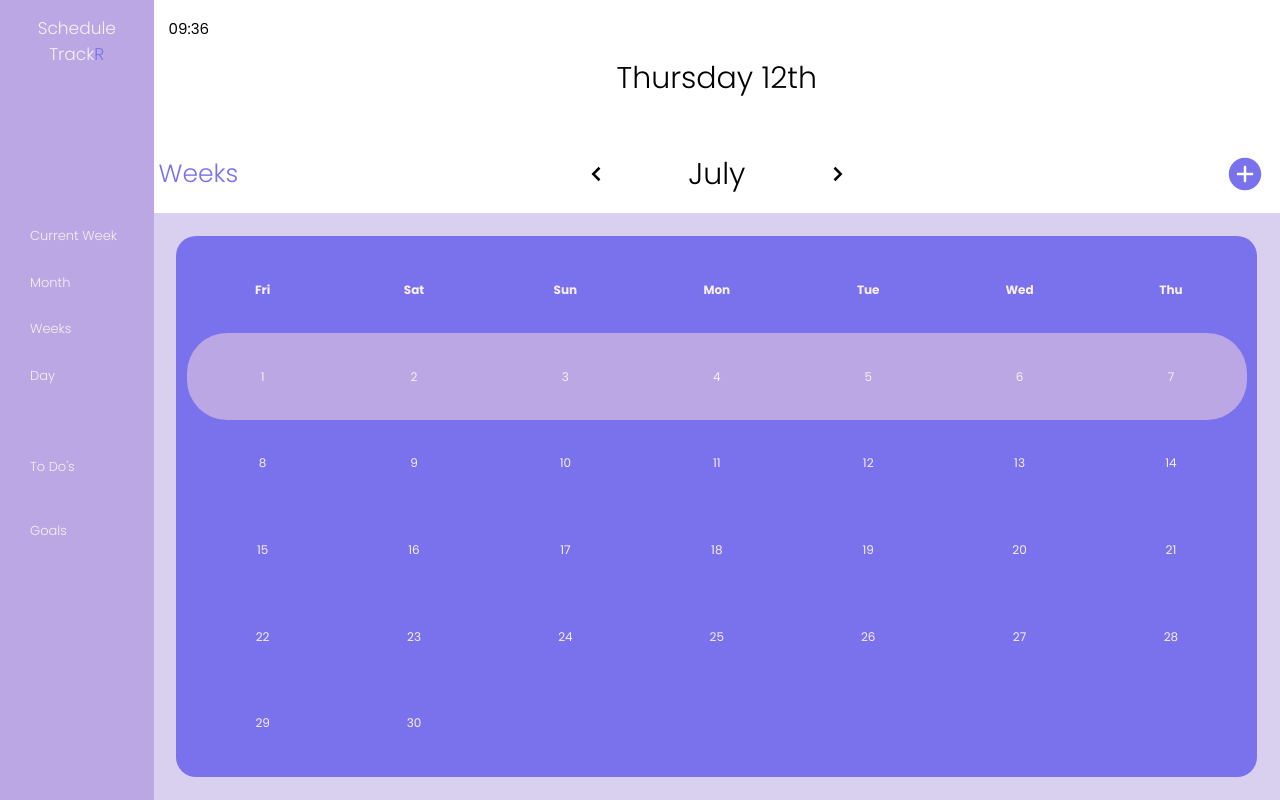
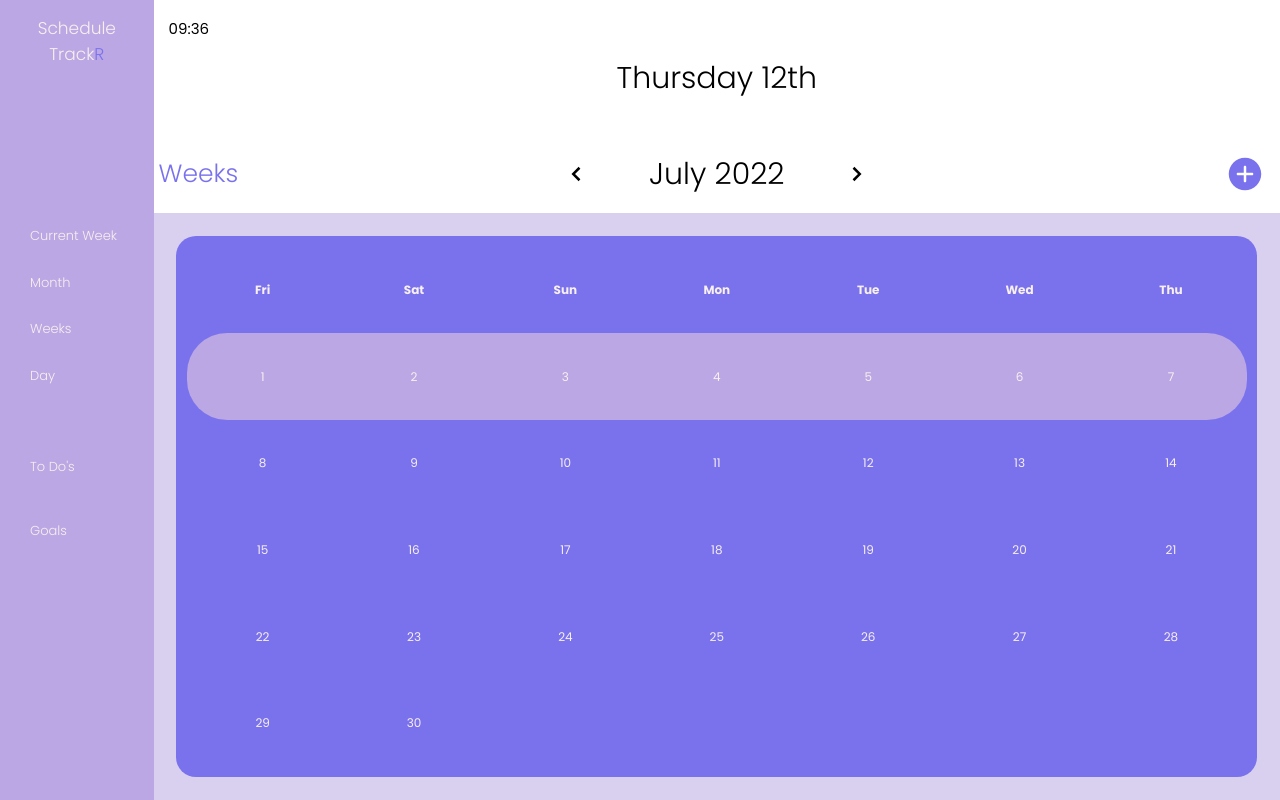
Before and after one commit to David-Henery4/Schedule-TrackR, a React (Create React App) app: page /weeks in a window 1280 px wide. Built offline with nearby package versions, Linux system fonts and the light colour scheme.

Commit message:
Dynamic-months-years

```diff
--- a/src/components/calandar.js
+++ b/src/components/calandar.js
@@ -5,33 +5,37 @@ import { getDatesObj } from "../data/calandarData";
 import { useScheduleContext } from "../context/scheduleContext";
 
 // CREATE DUMMY DATA TO LOOP OVER THE DATES
-export const Calandar = (monthData) => {
+export const Calandar = () => {
   const { calandar, currentYear, currentMonth } = useGlobalContext();
   const {tempMonthData} = useScheduleContext()
   const [weeks, setWeeks] = useState(null);
   //
   const [tempMonthNumber, setTempMonthNumber] = useState();
+  const [tempYear, setTempYear] = useState();
   const [tempMonth, setTempMonth] = useState();
   const [shownMonth, setShownMonth] = useState();
   //
   // MAYBE SET BACK TO CURRENT MONTH WHEN 'WEEKS' IS CLICKED ON
   //
   const handleMonthDataInput = () => {
-    if (Object.entries(monthData).length > 0) {
-      const { monthNumber } = monthData;
-      setTempMonthNumber(monthNumber);
-      console.log(tempMonthData) // Was here
+    if (tempMonthData !== null){
+      if (Object.entries(tempMonthData).length > 0) {
+        const { monthNumber, year } = tempMonthData;
+        setTempMonthNumber(monthNumber);
+        setTempYear(year)
+      }
     }
   };
   //
   const getTempMonthData = () => {
-    const tempMonthDays = new Date(currentYear, tempMonthNumber, 0).getDate();
+    const tempMonthDays = new Date(tempYear, tempMonthNumber, 0).getDate();
     const tempMonthData = getDatesObj(
       tempMonthDays,
-      currentYear,
+      tempYear,
       tempMonthNumber
     );
     tempWeeksSplit(tempMonthData);
+    // console.log(tempMonthNumber)
   };
   //
   const tempWeeksSplit = (monthData) => {
@@ -57,10 +61,12 @@ export const Calandar = (monthData) => {
   };
   //
   const currentDisplayedMonth = () => {
-    if (Object.entries(monthData).length > 0) {
-      setShownMonth(tempMonth)
-    } else{
-      setShownMonth(weeks)
+    setShownMonth(weeks)
+    if (tempMonthData !== null){
+      if (Object.entries(tempMonthData).length > 0) {
+        setShownMonth(tempMonth)
+        // console.log("being called")
+      }
     }
   };
   //
@@ -73,7 +79,7 @@ export const Calandar = (monthData) => {
     getTempMonthData();
     handleMonthDataInput();
     // eslint-disable-next-line
-  }, [monthData]);
+  }, [tempMonthNumber, tempMonthData]); // might need weeks
   //
   useEffect(() => {
     weeksSplit();
--- a/src/components/header.js
+++ b/src/components/header.js
@@ -13,22 +13,33 @@ export const Header = () => {
     useGlobalContext();
   const {todoHeader, goalsHeader, weekHeader, weeksHeader, monthHeader, currentHeader} = activePage
   let location = useLocation()
-  const {tempMonthData} = useScheduleContext()
+  const { tempMonthData, incDecMonth } = useScheduleContext();
+  //
+  const [currentYear, setCurrentYear] = useState("")
   const [currentMonthTitle, setCurrentMonthTitle] = useState("")
+  //
+  const [tempYear, setTempYear] = useState("")
   const [tempMonthTitle, setTempMonthTitle] = useState("")
   //
-  const getMonthTitle = () => {
+  const handleMonthChanges = (change) => {
+    incDecMonth(change)
+  }
+  //
+  const getMonthTitleAndYear = () => {
+    const currentYear = new Date().getFullYear()
     const currentDate = new Date()
     const currentMonth = currentDate.toLocaleDateString("default", {
       month: "long"
     })
     setCurrentMonthTitle(currentMonth);
+    setCurrentYear(currentYear)
     //
     if (tempMonthData !== null){
       const tempDataExists = Object.entries(tempMonthData).length;
       if (tempDataExists > 0){
-        const {monthName} = tempMonthData
+        const {monthName, year} = tempMonthData
         setTempMonthTitle(monthName)
+        setTempYear(year)
       }
     }
   }
@@ -37,9 +48,13 @@ export const Header = () => {
     if (tempMonthTitle === "") return currentMonthTitle;
     if (tempMonthTitle !== "") return tempMonthTitle;
   }
+  const chooseYear = () => {
+    if (tempYear === "") return currentYear
+    if (tempYear !== "") return tempYear
+  }
   //
   useEffect(() => {
-    getMonthTitle();
+    getMonthTitleAndYear();
     // eslint-disable-next-line
   }, [tempMonthData])
   //
@@ -65,8 +80,6 @@ export const Header = () => {
     // eslint-disable-next-line
   }, [location])
   //
-
-  //
   return (
     <section className="header-section">
       <MobileNav />
@@ -82,9 +95,13 @@ export const Header = () => {
         </h4>
         {weeksHeader && (
           <div className="header__calandar-items">
-            <BiChevronLeft className="header__calandar--right" />
-            <h4 className="header__title">{chooseMonthTitle()}</h4>
-            <BiChevronRight className="header__calandar--left" />
+            <BiChevronLeft className="header__calandar--left" onClick={() => {
+              handleMonthChanges("dec")
+            }}/>
+            <h4 className="header__title">{chooseMonthTitle()} {chooseYear()}</h4>
+            <BiChevronRight className="header__calandar--right" onClick={() => {
+              handleMonthChanges("inc")
+            }}/>
           </div>
         )}
         <IoIosAddCircle className="header__add-icon" onClick={inputFormOpen} />
--- a/src/context/scheduleContext.js
+++ b/src/context/scheduleContext.js
@@ -1,6 +1,9 @@
 import React ,{ useContext, useReducer } from "react";
 import scheduleReducer from "../reducer/scheduleReducer";
-import { UPDATE_TEMP_MONTH } from "../reducer/scheduleActions";
+import {
+  UPDATE_TEMP_MONTH,
+  INCREASE_DECREASE_MONTH,
+} from "../reducer/scheduleActions";
 
 const initialState = {
     tempMonthData: {}
@@ -16,7 +19,17 @@ const ScheduleProvider = ({children}) => {
         dispatch({type: UPDATE_TEMP_MONTH, payload: monthData})
     }
     //
-    return <ScheduleContext.Provider value={{...state,updateTempMonth}}>{children}</ScheduleContext.Provider>
+    const incDecMonth = (value) =>{
+        dispatch({type: INCREASE_DECREASE_MONTH, payload: value})
+    }
+    //
+    return (
+      <ScheduleContext.Provider
+        value={{ ...state, updateTempMonth, incDecMonth }}
+      >
+        {children}
+      </ScheduleContext.Provider>
+    );
 }
 //
 export const useScheduleContext = () => {
--- a/src/pages/month.js
+++ b/src/pages/month.js
@@ -3,12 +3,16 @@ import { mockMonths } from "../data/mockDates";
 import { Link } from "react-router-dom";
 
 export const Month = () => {
+  // const currentMonth = new Date().toLocaleDateString("default", {
+  //   month: "long",
+  // });
   return (
     <section className="month">
       {mockMonths.map((month) => {
         const { id, monthName, url } = month;
+        const year = new Date().getFullYear()
         return (
-          <Link to={"/weeks"} state={{monthNumber: id, monthName}} key={id} className="month__link">
+          <Link to={"/weeks"} state={{monthNumber: id, monthName, year}} key={id} className="month__link">
             <div
               className="month__tab"
               style={{
--- a/src/pages/weeks.js
+++ b/src/pages/weeks.js
@@ -14,7 +14,7 @@ export const Weeks = () => {
   //
   return (
     <section className='weeks'>
-      <Calandar {...state}/>
+      <Calandar/>
     </section>
   )
 }
--- a/src/reducer/scheduleActions.js
+++ b/src/reducer/scheduleActions.js
@@ -1 +1,2 @@
 export const UPDATE_TEMP_MONTH = "UPDATE_TEMP_MONTH";
+export const INCREASE_DECREASE_MONTH = "INCREASE_DECREASE_MONTH";
--- a/src/reducer/scheduleReducer.js
+++ b/src/reducer/scheduleReducer.js
@@ -1,4 +1,4 @@
-import { UPDATE_TEMP_MONTH } from "./scheduleActions";
+import { UPDATE_TEMP_MONTH, INCREASE_DECREASE_MONTH } from "./scheduleActions";
 
 const scheduleReducer = (state, action) => {
   //
@@ -7,6 +7,31 @@ const scheduleReducer = (state, action) => {
     return { ...state, tempMonthData: updatedTempMonth };
   }
   //
+  if(action.type === INCREASE_DECREASE_MONTH){
+    // Reminder: Inc over 12 = back to 1 & + 1 to year
+    // Reminder: dec under 1 = back to 12 & -1 to year
+    const value = action.payload
+    let {monthNumber, year} = state.tempMonthData
+    if (value === "inc"){
+      monthNumber++
+      if ( monthNumber > 12){
+        monthNumber = 1
+        year++
+      }
+    }
+    if (value === "dec"){
+      monthNumber--
+      if (monthNumber < 1) {
+        monthNumber = 12
+        year--
+      }
+    }
+    const monthName = new Date(year,monthNumber - 1).toLocaleDateString("default", {
+      month: "long",
+    });
+    return{...state, tempMonthData: {monthNumber, monthName, year}}
+  }
+  //
   throw new Error(`No matching action type: ${action.type}`);
 };
 
--- a/src/sass/layouts/_header.scss
+++ b/src/sass/layouts/_header.scss
@@ -94,16 +94,8 @@
     }
     &__calandar--right{
         font-size: 3rem;
-        @include respond (desktop){
-            grid-column: 7/8;
-            grid-row: 3/4;
-        }
     }
     &__calandar--left{
         font-size: 3rem;
-        @include respond (desktop){
-            grid-column: 10/11;
-            grid-row: 3/4;
-        }
     }
 }
```
